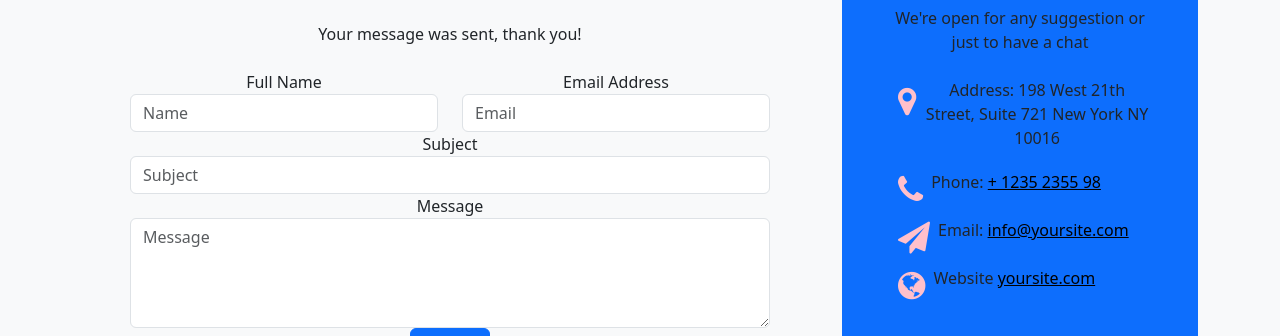
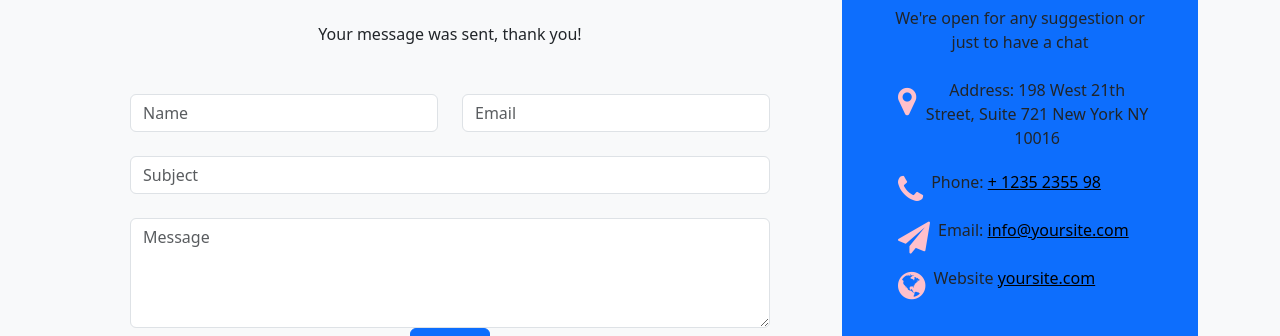
Before and after one commit to Alzahraa285/Books-Recommendation-App-with-React, a React (Create React App) app: page /contact in a window 1280 px wide. Shown: the part 612-948 px from the top of the page. Built offline with nearby package versions, Linux system fonts and the light colour scheme; a web font is replaced by a local one.

Commit message:
Contact.jsx

```diff
--- a/src/pages/Contact/Contact.jsx
+++ b/src/pages/Contact/Contact.jsx
@@ -57,25 +57,25 @@ export default function About() {
                                   <div className="row">
                                     <div className="col-md-6">
                                       <div className="form-group">
-                                        <label className="label" htmlFor="name">Full Name</label>
+                                        <label className="label" htmlFor="name"></label>
                                         <input type="text" className="form-control" name="name" id="name" placeholder="Name" />
                                       </div>
                                     </div>
                                     <div className="col-md-6">
                                       <div className="form-group">
-                                        <label className="label" htmlFor="email">Email Address</label>
+                                        <label className="label" htmlFor="email"></label>
                                         <input type="email" className="form-control" name="email" id="email" placeholder="Email" />
                                       </div>
                                     </div>
                                     <div className="col-md-12">
                                       <div className="form-group">
-                                        <label className="label" htmlFor="subject">Subject</label>
+                                        <label className="label" htmlFor="subject"></label>
                                         <input type="text" className="form-control" name="subject" id="subject" placeholder="Subject" />
                                       </div>
                                     </div>
                                     <div className="col-md-12">
                                       <div className="form-group">
-                                        <label className="label" htmlFor="#">Message</label>
+                                        <label className="label" htmlFor="#"></label>
                                         <textarea name="message" className="form-control" id="message" cols={30} rows={4} placeholder="Message" defaultValue={""} />
                                       </div>
                                     </div>
```
